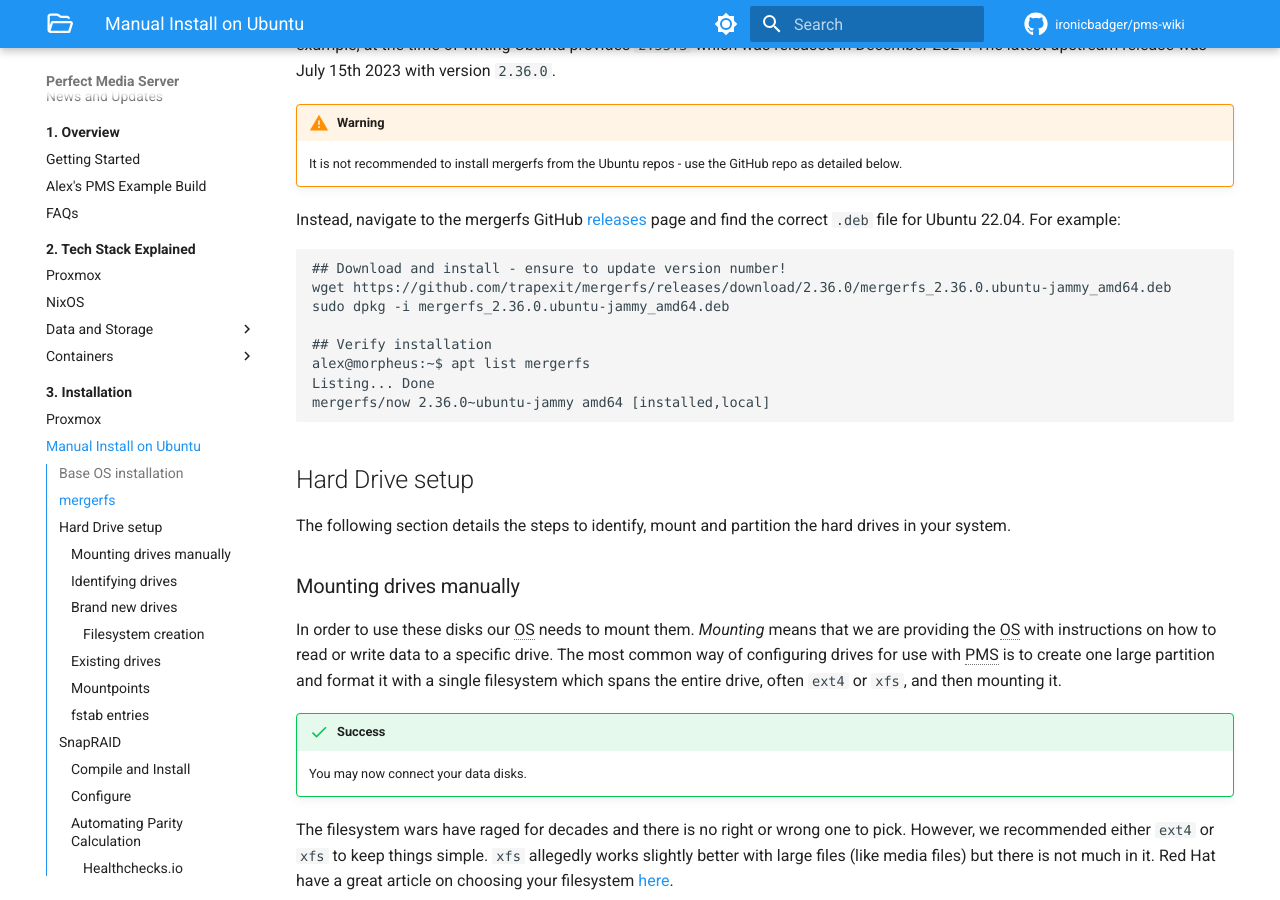
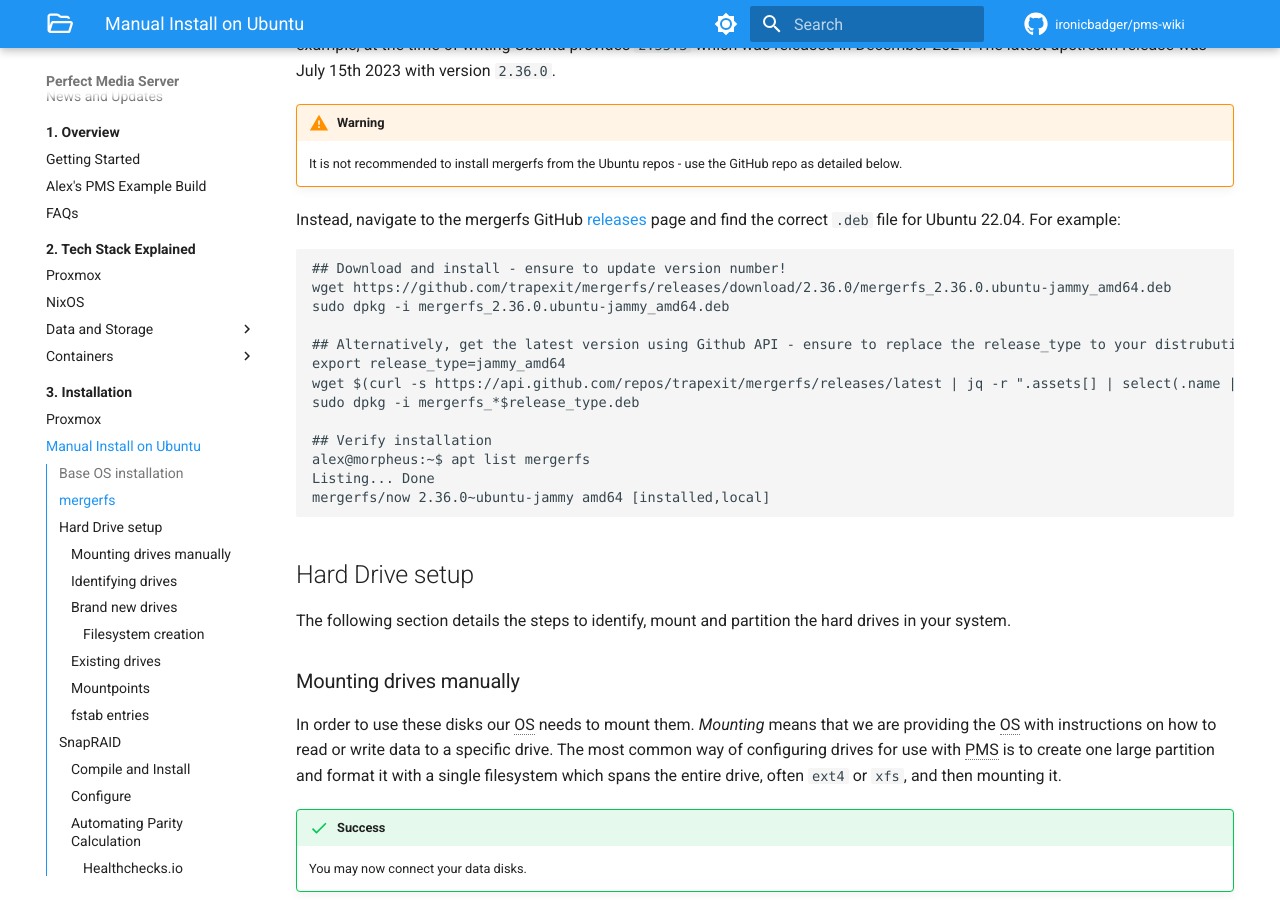
Before and after one commit to ironicbadger/pms-wiki, an MkDocs documentation site: the page built from docs/03-installation/manual-install-ubuntu.md, in a window 1280 px wide and 900 px high, scrolled down 1523 px. Built offline with MkDocs 1.6.1 and Material for MkDocs 9.7.7, drawn with Linux system fonts in a browser that asks for light colours; some web fonts are replaced; plug-ins that fetch from the network failed and are left out; comment, search, counter and statistics services are not loaded.

Commit message:
manual-install-ubuntu: Use Github API to get latest mergerfs deb
Allows users to use an alternative method to get the latest MergerFS .deb package via Github API using cURL and jq

```diff
--- a/docs/03-installation/manual-install-ubuntu.md
+++ b/docs/03-installation/manual-install-ubuntu.md
@@ -46,6 +46,11 @@ Instead, navigate to the mergerfs GitHub [releases](https://github.com/trapexit/
 ## Download and install - ensure to update version number!
 wget https://github.com/trapexit/mergerfs/releases/download/2.36.0/mergerfs_2.36.0.ubuntu-jammy_amd64.deb
 sudo dpkg -i mergerfs_2.36.0.ubuntu-jammy_amd64.deb
+
+## Alternatively, get the latest version using Github API - ensure to replace the release_type to your distrubution & architecture (eg. bookworm_amd64, buster_i386, etc).
+export release_type=jammy_amd64
+wget $(curl -s https://api.github.com/repos/trapexit/mergerfs/releases/latest | jq -r ".assets[] | select(.name | test(\"${release_type}\")) | .browser_download_url")
+sudo dpkg -i mergerfs_*$release_type.deb
 
 ## Verify installation
 alex@morpheus:~$ apt list mergerfs
```
